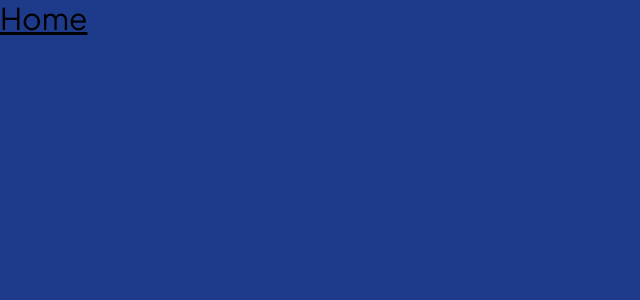
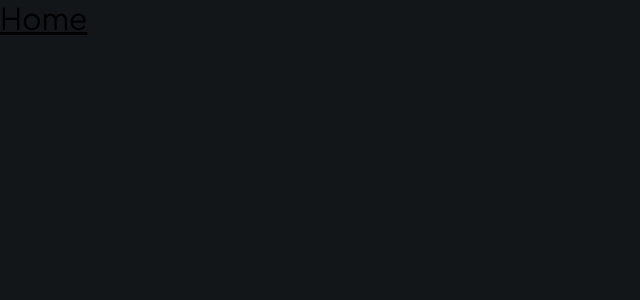
Before and after one commit to Belinda1704/IPMS, a Next.js app: page / in a window 1280 px wide. Shown: the top 300 px of the page, without its empty margins (0-640 px from the left). Built offline with nearby package versions, Linux system fonts and the light colour scheme.

Commit message:
made new changes

```diff
--- a/app/layout.tsx
+++ b/app/layout.tsx
@@ -23,7 +23,7 @@ export default function RootLayout({
   return (
     <html lang="en">
       <body
-        className={cn('min-h-screen bg-blue-900 font-sans antialiased', fontSans.variable)}
+        className={cn('min-h-screen bg-dark-300 font-sans antialiased', fontSans.variable)}
         >{children}</body>
     </html>
   );
```
